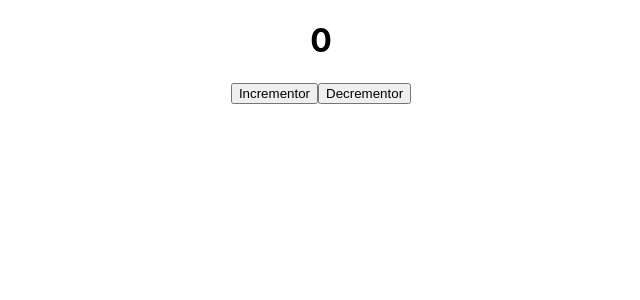
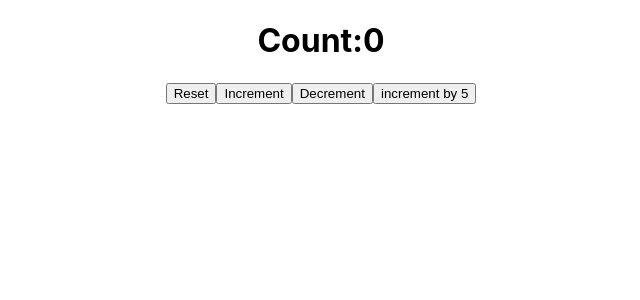
Before and after one commit to mikhita/my-react-app, a React (Create React App) app: page / in a window 1280 px wide. Shown: the top 300 px of the page, without its empty margins (319-959 px from the left). Built offline with nearby package versions, Linux system fonts and the light colour scheme; the HTML template or start-up script is replaced by a standard one.

Commit message:
I learn how to use prevState

```diff
--- a/src/App.js
+++ b/src/App.js
@@ -1,5 +1,5 @@
 import './App.css';
-import Counter from './components/Counter';
+import CounterTwo from './components/CounterTwo';
 // import Routers from './components/Router';
 // import Hero from './components/Hero';
 // import {ErrorBoundary} from "react-error-boundary"
@@ -29,7 +29,7 @@
 function App() {
   return (
     <div className="App" >
-      <Counter/>
+    <CounterTwo/>
       {/* <Routers /> */}
     {/* <ErrorBoundary fallback={<h1>something gone wrong</h1>}>
           <Hero heroName="Batman"/>
--- /dev/null
+++ b/src/components/CounterTwo.js
@@ -0,0 +1,21 @@
+import React, { useState } from 'react'
+
+function CounterTwo() {
+    const inisialCount = 0;
+    const [ count  ,  setCount ] = useState(inisialCount);
+    const handleClick = ()=>{
+        for(let i=0; i<5; i++){
+      setCount(prevCount=>prevCount+1)
+    }}
+  return (
+    <div>
+        <h1>Count:{count}</h1>
+        <button onClick={()=>(setCount(inisialCount))}>Reset</button>
+        <button onClick={()=>(setCount(count+1))}>Increment</button>
+        <button onClick={()=>(setCount(count-1))}>Decrement</button>
+        <button onClick={handleClick}>increment by 5</button>
+    </div>
+  )
+}
+
+export default CounterTwo
```
